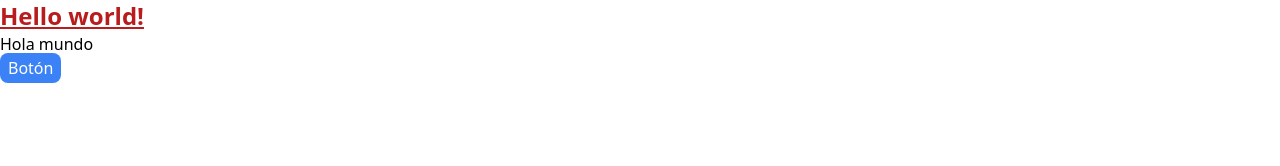
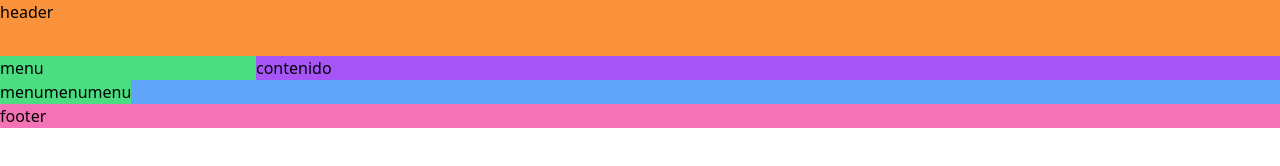
Before and after one commit to Luisa1201/Primer--proyecto-node, a website: page src/index.html in a window 1280 px wide. Drawn offline with nearby package versions, Linux system fonts and the light colour scheme; files that its build step writes are made by us from their sources.

Commit message:
Visualización flexbox con tailwind

```diff
--- a/src/index.html
+++ b/src/index.html
@@ -6,12 +6,21 @@
   <link href="/dist/output.css" rel="stylesheet">
 </head>
 <body>
-  <h1 class="text-2xl text-red-700 font-bold underline">
-    Hello world!
-  </h1>
-  <p>
-    Hola mundo
-  </p>
-  <span class="hover:shadow-md hover:shadow-fuchsia-300 transition duration-200 hover:cursor-pointer hover:bg-red-500 text-white bg-blue-500 px-2 py-1 rounded-lg">Botón</span>
+  <div class="container bg-red-500 m-auto">
+
+    <header class="bg-orange-400 h-14">
+      header
+    </header>
+    <div class="flex flex-wrap bg-blue-400">
+      <menu class=" bg-green-400 w-1/5">menu</menu>
+      <section class=" bg-purple-500 w-4/5">
+        contenido
+      </section>
+     <div class=" bg-green-400 w-">menu</div>
+     <div class=" bg-green-400 w-">menu</div>
+     <div class=" bg-green-400 w-">menu</div>
+    </div>
+    <footer class="bg-pink-400">footer</footer>
+  </div>
 </body>
 </html>
```
